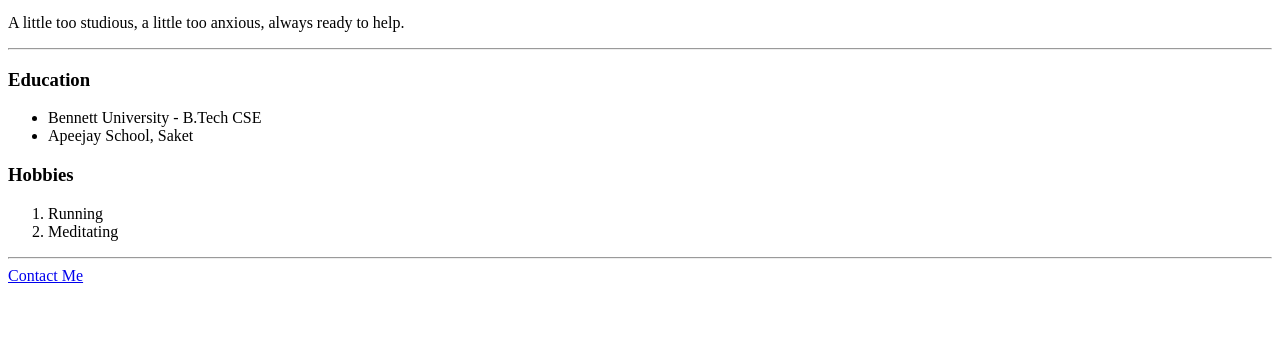
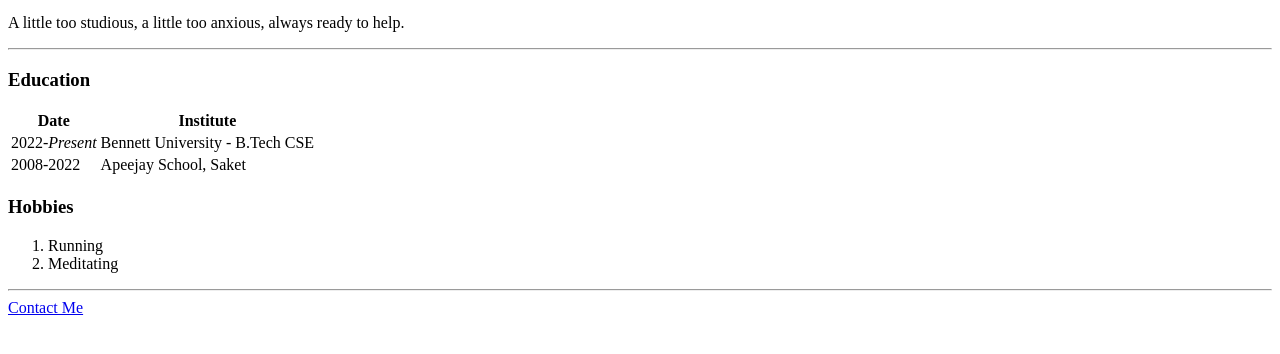
Before and after one commit to IIRONNIEII/udemy_webdev, a plain HTML site: page index.html in a window 1280 px wide. Shown: the part 312-666 px from the top of the page. Drawn offline with Linux system fonts and the light colour scheme.

Commit message:
Add table of educational experience

```diff
--- a/index.html
+++ b/index.html
@@ -11,10 +11,30 @@
     <p>A little too studious, a little too anxious, always ready to help.</p>
     <hr>
     <h3>Education</h3>
-    <ul>
-        <li>Bennett University - B.Tech CSE</li>
-        <li>Apeejay School, Saket</li>
-    </ul>
+
+    <table>
+        <thead>
+            <tr>
+                <th>Date</th>
+                <th>Institute</th>
+            </tr>
+        </thead>
+        <tbody>
+
+            <tr>
+                <td>2022-<em>Present</em></td>
+                <td>Bennett University - B.Tech CSE</td>
+            </tr>
+            <tr>
+                <td>2008-2022</td>
+                <td>Apeejay School, Saket</td>
+            </tr>
+
+        </tbody>
+        <tfoot>
+
+        </tfoot>
+    </table>
     <h3>Hobbies</h3>
     <ol>
         <li>Running</li>
```
